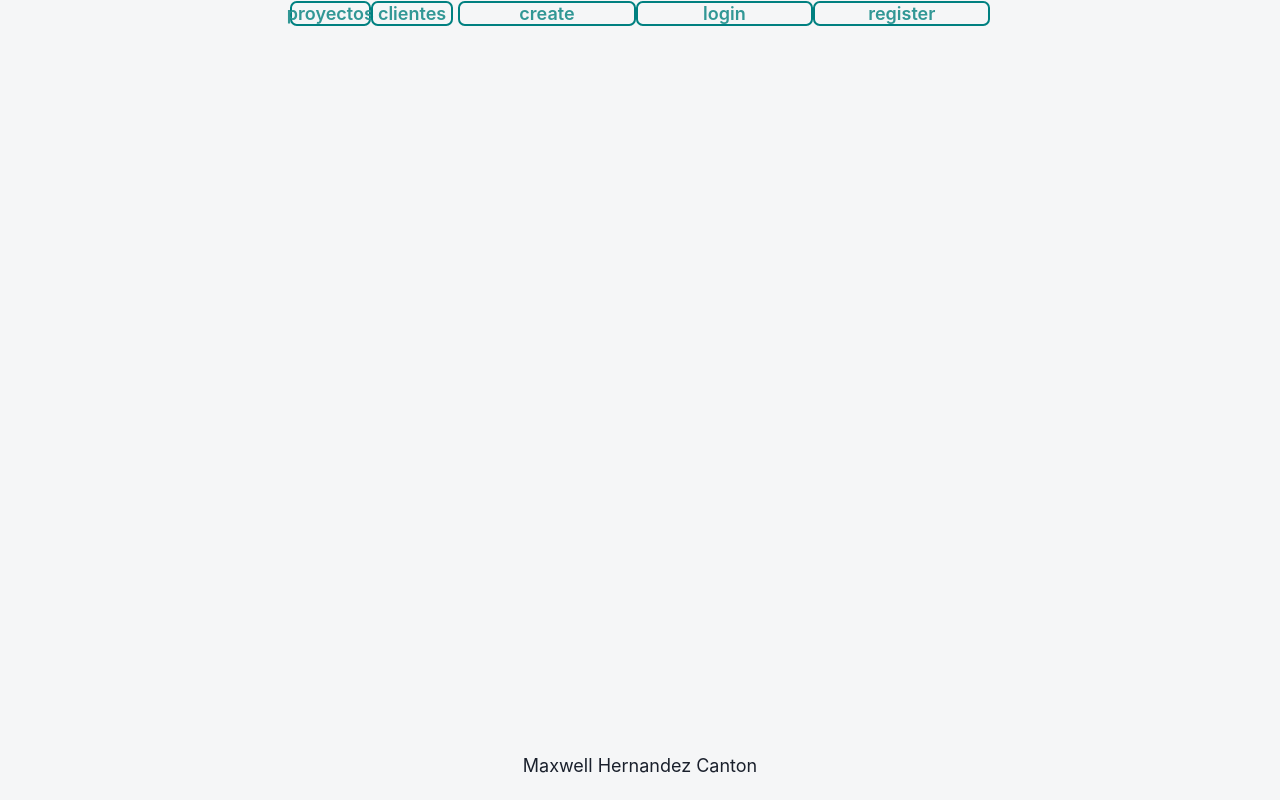
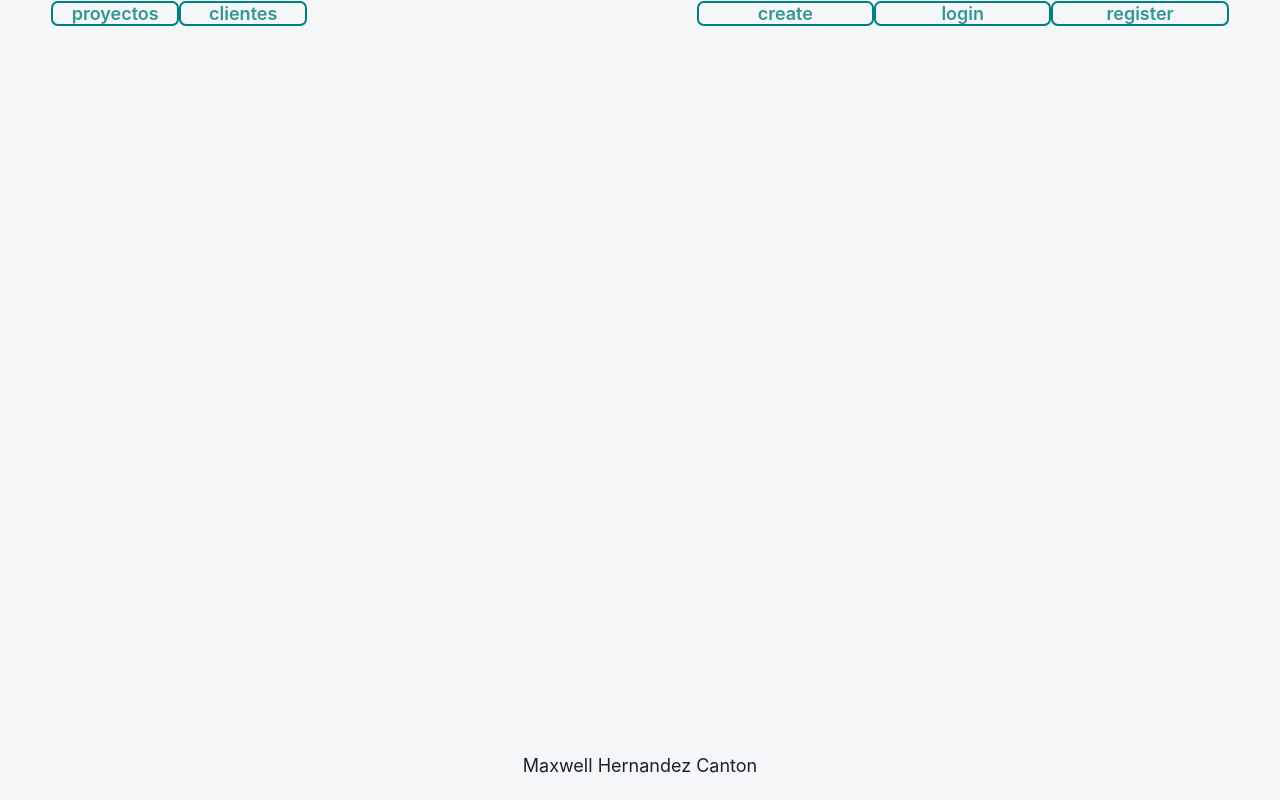
Before and after one commit to MaxwellCanton/DjangoReactJWT, a React (Create React App) app in the folder frontend/: page / in a window 1280 px wide. Built offline with nearby package versions, Linux system fonts and the light colour scheme.

Commit message:
TicketFrontend - small css to separate buttons categories

```diff
--- a/frontend/src/styles/HeaderComponent.module.css
+++ b/frontend/src/styles/HeaderComponent.module.css
@@ -1,3 +1,12 @@
+#select-categories-box-sup{
+    width:50%;
+    text-align:left;
+}
+
+#select-categories-box-inf{
+    width:40%;
+    height:100%;
+}
 
 #accounts-buttons-box{
     width:42%;
```
